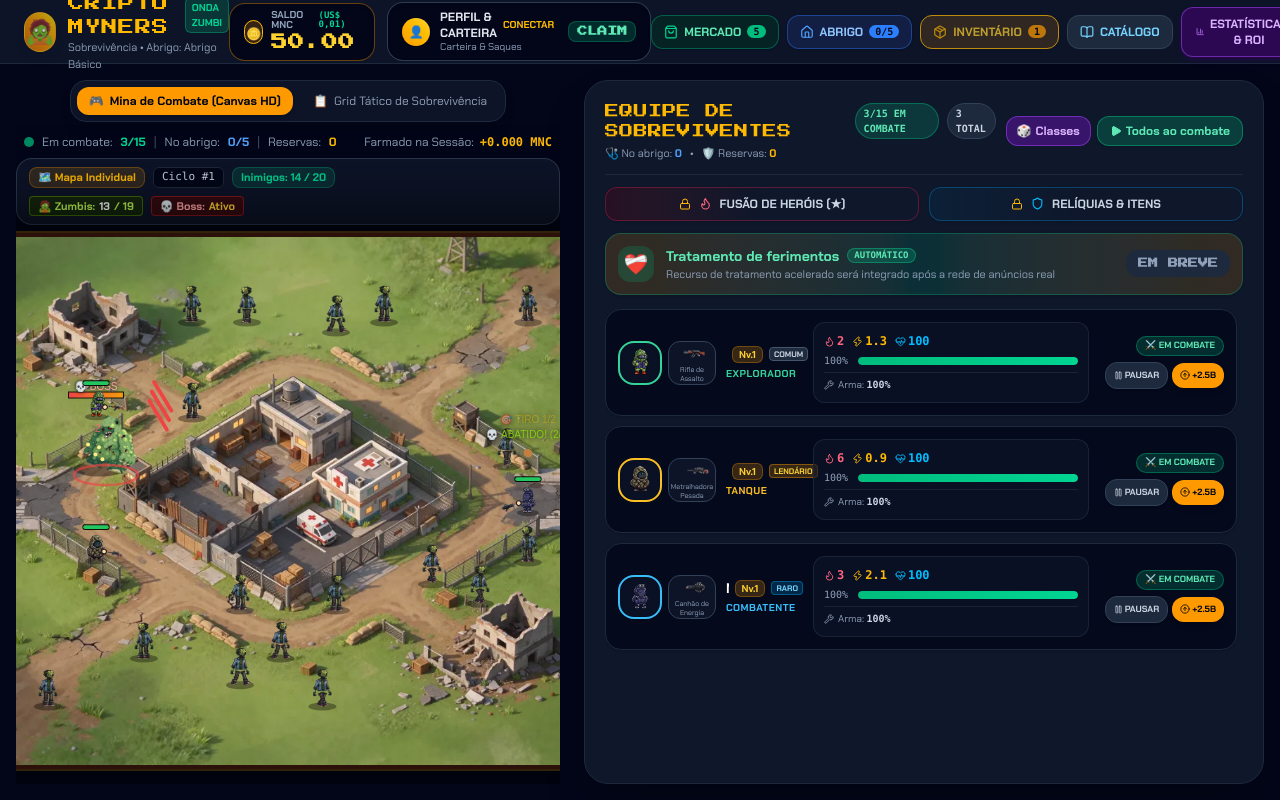
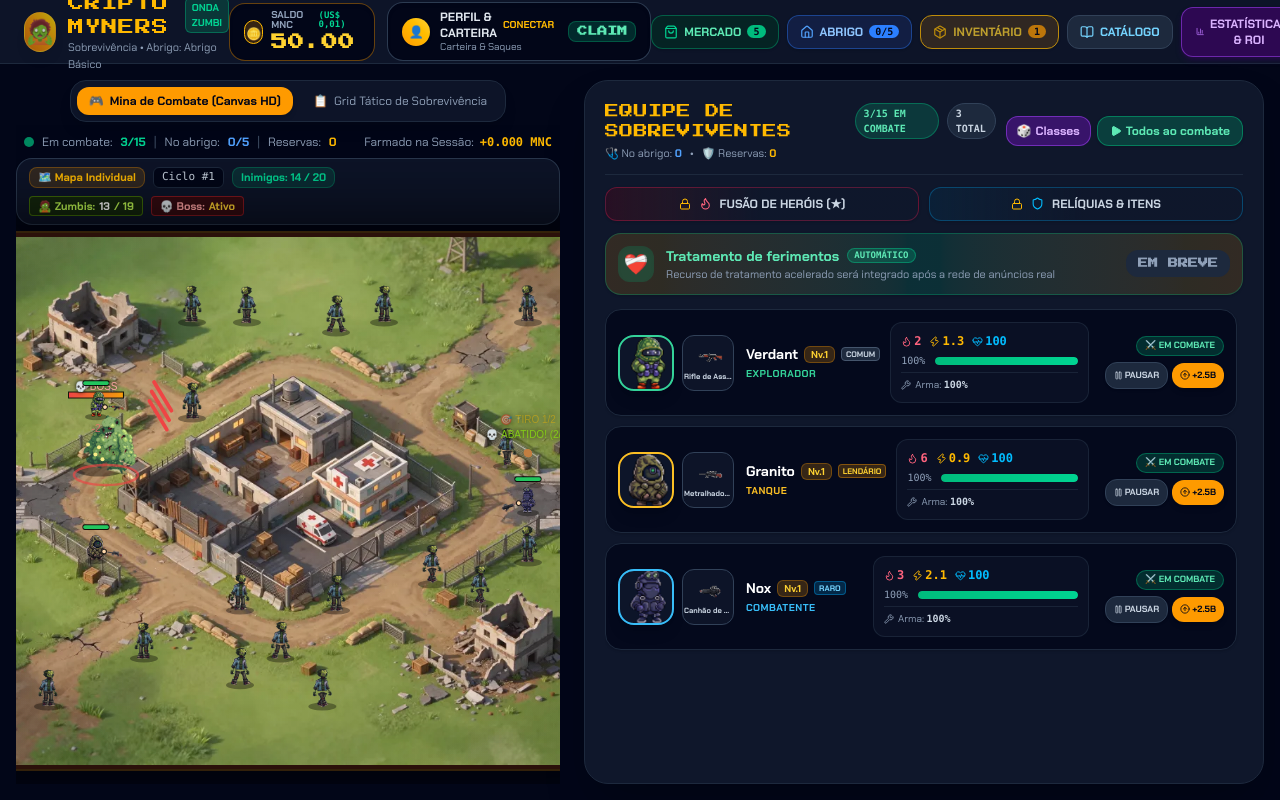
Before and after one commit to pagjusto/cryptominers, a React (Vite) app: page / in a window 1280 px wide. Built offline with nearby package versions, Linux system fonts and the light colour scheme.

Commit message:
feat: aumentar significativamente tamanho e zoom dos avatares dos herois na exibicao

```diff
--- a/src/components/HeroList.jsx
+++ b/src/components/HeroList.jsx
@@ -152,21 +152,33 @@ export default function HeroList({
               }`}
             >
               {/* COLUNA 1: IDENTIDADE DO HERÓI (AVATAR, NOME, CLASSE, TRAIT) */}
-              <div className="flex items-center gap-2.5 shrink-0 w-[185px] min-w-0">
-                <div className="flex items-center gap-1.5 shrink-0">
-                  <div className="w-11 h-11 rounded-2xl border-2 shadow-inner shrink-0 bg-slate-900/60"
+              <div className="flex items-center gap-3 shrink-0 min-w-[245px] max-w-[270px]">
+                <div className="flex items-center gap-2 shrink-0">
+                  <div className="w-14 h-14 rounded-2xl border-2 shadow-lg shrink-0 bg-slate-900/90 flex items-center justify-center overflow-hidden"
                     title={rosterHero.name}
-                    style={{ borderColor: classInfo.color, backgroundImage: 'url(/assets/hero-roster.png)', backgroundRepeat: 'no-repeat', backgroundSize: '440px 40px', backgroundPosition: `-${rosterHero.spriteIndex * 40}px 0` }} />
-                  <div className="w-12 h-11 rounded-xl border border-slate-700 bg-slate-900/80 flex flex-col items-center justify-center px-1">
-                    <div className="w-10 h-6 bg-no-repeat" title={rosterWeapon?.name}
-                      style={{ backgroundImage: 'url(/assets/weapon-roster.png)', backgroundRepeat: 'no-repeat', backgroundSize: '488.9px 25px', backgroundPosition: `-${(rosterWeapon?.sourceIndex || 0) * 44}px center` }} />
-                    <span className="text-[7px] text-slate-400 text-center leading-tight">{rosterWeapon?.name || 'Sem arma'}</span>
+                    style={{
+                      borderColor: classInfo.color,
+                      backgroundImage: 'url(/assets/hero-avatars.png)',
+                      backgroundRepeat: 'no-repeat',
+                      backgroundSize: '616px 56px',
+                      backgroundPosition: `-${rosterHero.spriteIndex * 56}px center`,
+                      imageRendering: 'auto'
+                    }} />
+                  <div className="w-13 h-14 rounded-xl border border-slate-700 bg-slate-900/80 flex flex-col items-center justify-center px-1 shrink-0">
+                    <div className="w-11 h-7 bg-no-repeat" title={rosterWeapon?.name}
+                      style={{
+                        backgroundImage: 'url(/assets/weapon-roster.png)',
+                        backgroundRepeat: 'no-repeat',
+                        backgroundSize: '537.8px 27.5px',
+                        backgroundPosition: `-${(rosterWeapon?.sourceIndex || 0) * 48.9}px center`
+                      }} />
+                    <span className="text-[7.5px] text-slate-300 font-bold text-center leading-tight truncate max-w-[48px]">{rosterWeapon?.name || 'Sem arma'}</span>
                   </div>
                 </div>
 
                 <div className="flex-1 min-w-0">
-                  <div className="flex items-center gap-1.5">
-                    <span className="font-tech font-bold text-xs sm:text-sm text-white truncate max-w-[105px]" title={rosterHero.name}>
+                  <div className="flex items-center gap-1.5 flex-wrap">
+                    <span className="font-tech font-bold text-xs sm:text-sm text-white truncate max-w-[120px]" title={rosterHero.name}>
                       {rosterHero.name}
                     </span>
                     <span className="text-[10px] px-1.5 py-0.2 rounded-md bg-amber-500/20 text-amber-300 font-bold border border-amber-500/30 shrink-0">
--- a/src/components/ZombieSurvivalBoard.jsx
+++ b/src/components/ZombieSurvivalBoard.jsx
@@ -258,8 +258,8 @@ export default function ZombieSurvivalBoard({ survivors = [], onSurvivorsChange,
             const weapon = getWeaponById(hero.weaponId);
             return (
               <div key={s.id} title={`${hero.name} • ${weapon?.name || 'Sem arma'}`} className="absolute z-10 flex flex-col items-center justify-center" style={{ left: s.x * 40, top: s.y * 40, width: 40, height: 40 }}>
-                <span className="w-7 h-7 rounded-lg border border-emerald-300 bg-slate-900/60 shadow-lg block"
-                  style={{ backgroundImage: 'url(/assets/hero-roster.png)', backgroundRepeat: 'no-repeat', backgroundSize: '308px 28px', backgroundPosition: `-${hero.spriteIndex * 28}px 0` }} />
+                <span className="w-9 h-9 rounded-xl border border-emerald-300 bg-slate-900/80 shadow-lg block"
+                  style={{ backgroundImage: 'url(/assets/hero-avatars.png)', backgroundRepeat: 'no-repeat', backgroundSize: '396px 36px', backgroundPosition: `-${hero.spriteIndex * 36}px center` }} />
                 <span className="absolute -right-3 top-0 w-5 h-3 bg-no-repeat"
                   style={{ backgroundImage: 'url(/assets/weapon-roster.png)', backgroundSize: '234.7px 12px', backgroundPosition: `-${(weapon?.sourceIndex || 0) * 18}px center` }} />
                 <span className="absolute bottom-0 w-8 h-1 rounded bg-slate-900 overflow-hidden"><span className="block h-full bg-emerald-400" style={{ width: `${Math.max(0, s.currentHealth / s.maxHealth * 100)}%` }} /></span>
--- /dev/null
+++ b/tools/create_hero_avatars.cjs
@@ -0,0 +1,89 @@
+const fs = require('fs');
+const path = require('path');
+const { PNG } = require('pngjs');
+
+const roster = PNG.sync.read(fs.readFileSync('public/assets/hero-roster.png'));
+const numHeroes = 11;
+const frameW = 128;
+const frameH = 128;
+
+const avatarsPng = new PNG({ width: numHeroes * frameW, height: frameH });
+
+for (let h = 0; h < numHeroes; h++) {
+  const frameStartX = h * frameW;
+
+  // 1. Find character bounding box within this frame
+  let minX = frameW, maxX = 0, minY = frameH, maxY = 0;
+  for (let y = 0; y < frameH; y++) {
+    for (let x = 0; x < frameW; x++) {
+      const idx = (y * roster.width + (frameStartX + x)) * 4;
+      if (roster.data[idx + 3] > 20) {
+        if (x < minX) minX = x;
+        if (x > maxX) maxX = x;
+        if (y < minY) minY = y;
+        if (y > maxY) maxY = y;
+      }
+    }
+  }
+
+  const charW = maxX - minX + 1;
+  const charH = maxY - minY + 1;
+
+  // 2. Scale character to fill 122px of the 128px frame (maximum zoom and visibility!)
+  const targetH = 122;
+  const scale = targetH / charH;
+  const scaledW = Math.round(charW * scale);
+  const scaledH = targetH;
+
+  const dstTopY = Math.round((frameH - scaledH) / 2); // perfectly centered vertically
+  const dstLeftX = Math.round((frameW - scaledW) / 2); // perfectly centered horizontally
+
+  const SUB = 4;
+  for (let dy = 0; dy < scaledH; dy++) {
+    const fy = dstTopY + dy;
+    if (fy < 0 || fy >= frameH) continue;
+
+    for (let dx = 0; dx < scaledW; dx++) {
+      const fx = dstLeftX + dx;
+      if (fx < 0 || fx >= frameW) continue;
+
+      let rAcc = 0, gAcc = 0, bAcc = 0, aAcc = 0;
+
+      for (let syi = 0; syi < SUB; syi++) {
+        const subY = dy + (syi + 0.5) / SUB;
+        const srcY = minY + Math.min(charH - 1, Math.max(0, Math.floor(subY / scale)));
+
+        for (let sxi = 0; sxi < SUB; sxi++) {
+          const subX = dx + (sxi + 0.5) / SUB;
+          const srcX = minX + Math.min(charW - 1, Math.max(0, Math.floor(subX / scale)));
+
+          const srcIdx = (srcY * roster.width + (frameStartX + srcX)) * 4;
+          const a = roster.data[srcIdx + 3];
+          if (a <= 10) continue;
+
+          rAcc += roster.data[srcIdx];
+          gAcc += roster.data[srcIdx + 1];
+          bAcc += roster.data[srcIdx + 2];
+          aAcc += a;
+        }
+      }
+
+      const totalSamples = SUB * SUB;
+      const alpha = Math.round(aAcc / totalSamples);
+      if (alpha > 10) {
+        const globalX = frameStartX + fx;
+        const globalIdx = (fy * avatarsPng.width + globalX) * 4;
+        const count = aAcc / 255;
+        avatarsPng.data[globalIdx] = Math.round(rAcc / count);
+        avatarsPng.data[globalIdx + 1] = Math.round(gAcc / count);
+        avatarsPng.data[globalIdx + 2] = Math.round(bAcc / count);
+        avatarsPng.data[globalIdx + 3] = alpha;
+      }
+    }
+  }
+
+  console.log(`Hero [${h}]: char bbox [${minX}, ${minY}, ${maxX}, ${maxY}] (${charW}x${charH}) -> scaled to (${scaledW}x${scaledH}) at (${dstLeftX}, ${dstTopY})`);
+}
+
+fs.writeFileSync('public/assets/hero-avatars.png', PNG.sync.write(avatarsPng));
+console.log('✅ Generated public/assets/hero-avatars.png successfully!');
```
Also changed, not shown: public/assets/hero-avatars.png (added).
